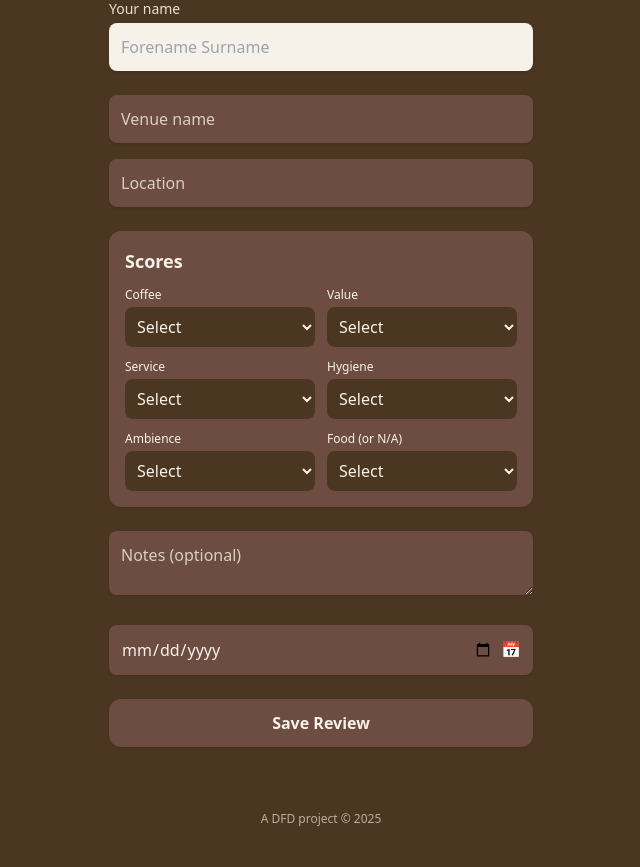
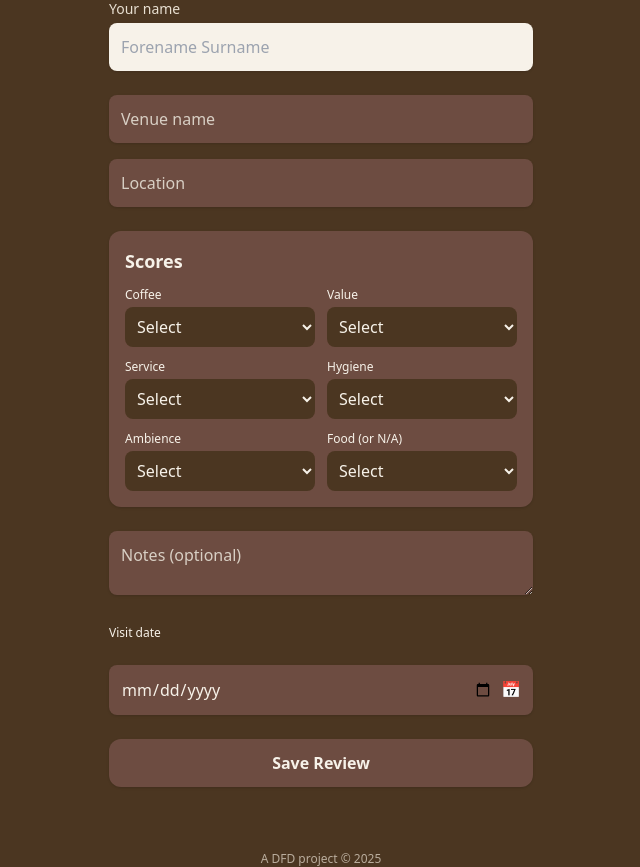
Before and after one commit to davidfromkent/coffee_ratings, a FastAPI app: page /reviews/new in a window 1280 px wide. Shown: the part 121-988 px from the top of the page, without its empty margins (319-959 px from the left). Before the commit the page ends 947 px from the top, so only its background shows below. Run offline with FastAPI, Linux system fonts and the light colour scheme; some libraries are stand-ins or nearby versions.

Commit message:
Add Visit date label above date field

```diff
--- a/app/templates/new_review.html
+++ b/app/templates/new_review.html
@@ -60,12 +60,14 @@
             class="w-full rounded-lg p-3 bg-[#6d4c41] text-[#f7f2e9] placeholder-[#d8cfc4] h-16 shadow"></textarea>
 
 		<!-- Visit date -->
-		<div class="relative">
+		<label class="block text-xs text-[#f7f2e9] mb-0">Visit date</label>
+		<div class="relative mt-1">
 			<input type="date" name="visit_date"
 				   class="w-full rounded-lg p-3 bg-[#6d4c41] text-[#f7f2e9] shadow pr-10"
 				   required>
 			<span class="absolute right-3 top-3 text-[#e8dfd1] pointer-events-none">📅</span>
 		</div>
+
 
 
         <!-- Hidden identity -->
```
